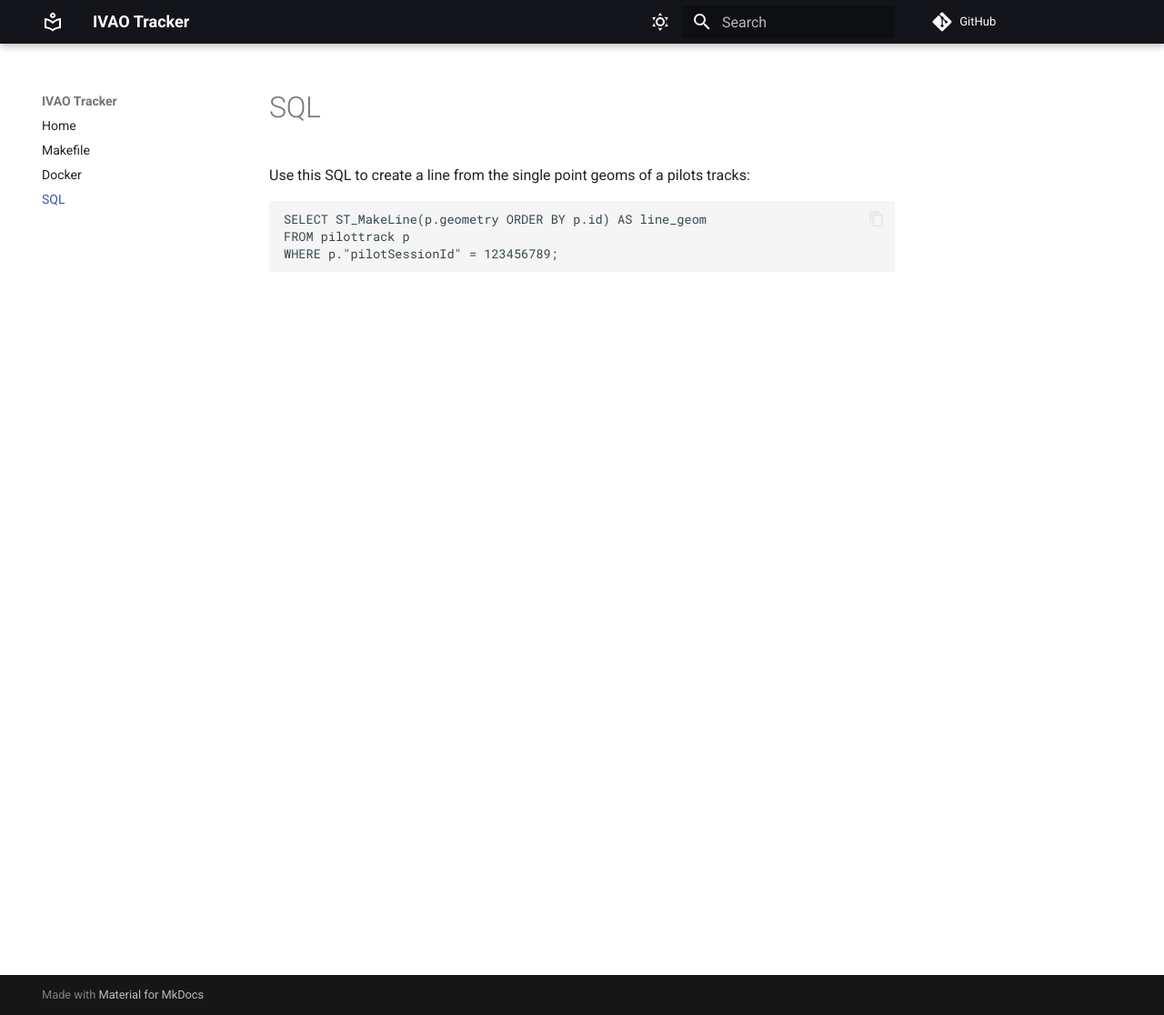
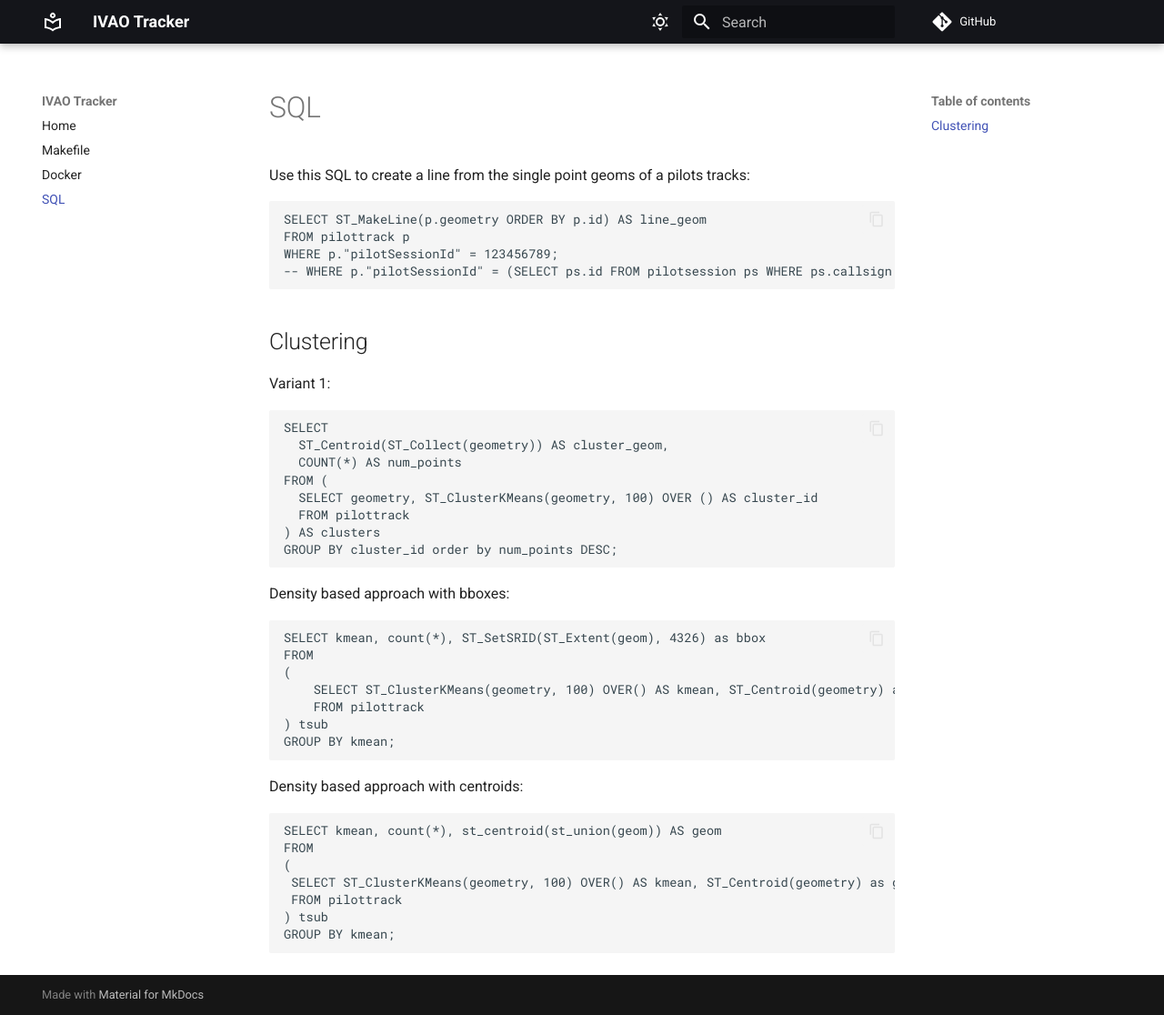
Before and after one commit to buehner/ivao_tracker, an MkDocs documentation site: the page built from docs/sql.md, in a window 1280 px wide and 1116 px high. Shown: the whole window at 91% size. Built offline with MkDocs 1.6.1 and Material for MkDocs 9.7.7, drawn with Linux system fonts in a browser that asks for light colours; comment, search, counter and statistics services are not loaded.

Commit message:
docs: add sql docs

````diff
--- a/docs/sql.md
+++ b/docs/sql.md
@@ -6,4 +6,44 @@ Use this SQL to create a line from the single point geoms of a pilots tracks:
 SELECT ST_MakeLine(p.geometry ORDER BY p.id) AS line_geom
 FROM pilottrack p
 WHERE p."pilotSessionId" = 123456789;
+-- WHERE p."pilotSessionId" = (SELECT ps.id FROM pilotsession ps WHERE ps.callsign = 'ABCDE');
 ```
+
+## Clustering
+
+Variant 1:
+
+```sql
+SELECT
+  ST_Centroid(ST_Collect(geometry)) AS cluster_geom,
+  COUNT(*) AS num_points
+FROM (
+  SELECT geometry, ST_ClusterKMeans(geometry, 100) OVER () AS cluster_id
+  FROM pilottrack
+) AS clusters
+GROUP BY cluster_id order by num_points DESC;
+```
+
+Density based approach with bboxes:
+
+```sql
+SELECT kmean, count(*), ST_SetSRID(ST_Extent(geom), 4326) as bbox
+FROM
+(
+    SELECT ST_ClusterKMeans(geometry, 100) OVER() AS kmean, ST_Centroid(geometry) as geom
+    FROM pilottrack
+) tsub
+GROUP BY kmean;
+```
+
+Density based approach with centroids:
+
+```sql
+SELECT kmean, count(*), st_centroid(st_union(geom)) AS geom
+FROM
+(
+ SELECT ST_ClusterKMeans(geometry, 100) OVER() AS kmean, ST_Centroid(geometry) as geom
+ FROM pilottrack
+) tsub
+GROUP BY kmean;
+```
````
Also changed, not shown: 1 other file.
